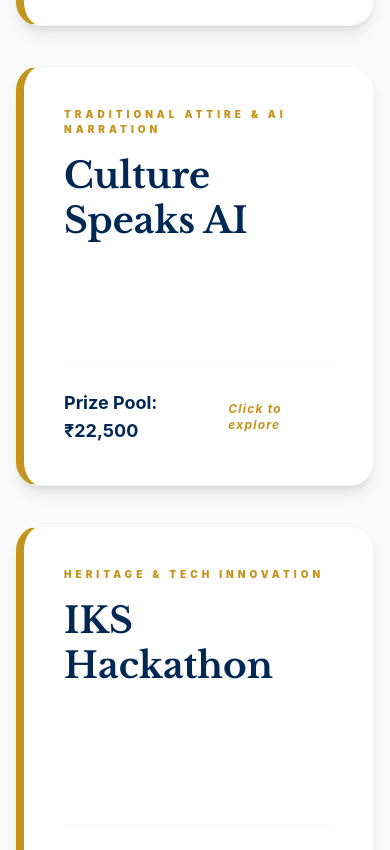
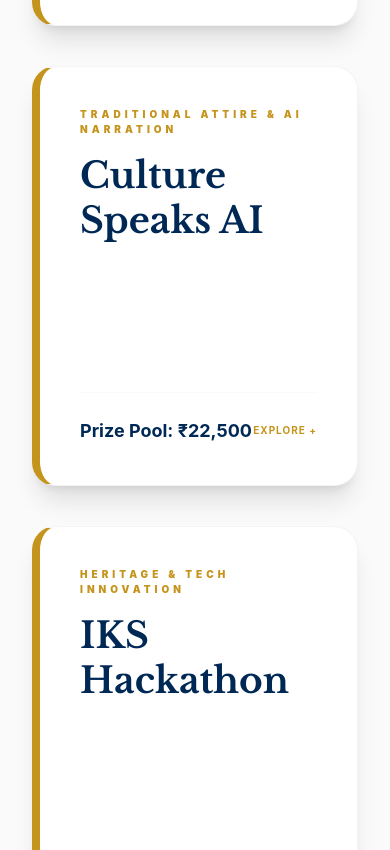
Before and after one commit to Rzooro/Samyuti, a React (Vite) app: page / in a window 390 px wide. Shown: the part 1594-2444 px from the top of the page. Built offline with nearby package versions, Linux system fonts and the light colour scheme.

Commit message:
Resolved scroll issue!

```diff
--- a/src/EventSection.jsx
+++ b/src/EventSection.jsx
@@ -6,11 +6,14 @@ const samyutiEvents = [
     theme: "Celebrating Historical Indian Women",
     prize: "₹10,000",
     context:
-      "Craft original AI-assisted stories highlighting the courage of iconic historical Indian women.",
+      "Craft original AI-assisted stories highlighting the courage and contributions of iconic historical Indian women.",
     rules: ["Use Perplexity AI", "Max 2000 words", "1-hour duration"],
-    leads: ["V Vidhu Krishna", "Sourabha B N"],
-    phones: ["+91 96008 60002", "+91 94801 44714"],
-    emails: ["vidhuk.ema24@chanakyauniversity.edu.in"],
+    leads: ["Sourabha B N", "V Vidhu Krishna"],
+    phones: ["+91 94801 44714", "+91 96008 60002"],
+    emails: [
+      "sourabhabn.ecs24@chanakyauniversity.edu.in",
+      "vidhuk.ema24@chanakyauniversity.edu.in",
+    ],
   },
   {
     title: "Culture Speaks AI",
@@ -23,9 +26,12 @@ const samyutiEvents = [
       "Solo (45s-3m) | Group (2m-3m)",
       "Full dance not permitted",
     ],
-    leads: ["Neha Rajkumar", "Shyama Rai"],
-    phones: ["+91 91083 71116", "+91 76949 95982"],
-    emails: ["nehar.eai24@chanakyauniversity.edu.in"],
+    leads: ["Shyama Rai", "Neha Rajkumar"],
+    phones: ["+91 76949 95982", "+91 91083 71116"],
+    emails: [
+      "shyamar.eai24@chanakyauniversity.edu.in",
+      "nehar.eai24@chanakyauniversity.edu.in",
+    ],
   },
   {
     title: "IKS Hackathon",
@@ -40,14 +46,17 @@ const samyutiEvents = [
     ],
     leads: ["Prithvi S Hegde", "Suprajna S"],
     phones: ["+91 70195 38181", "+91 97315 77988"],
-    emails: ["prithvih.ecs24@chanakyauniversity.edu.in"],
+    emails: [
+      "prithvih.ecs24@chanakyauniversity.edu.in",
+      "suprajnah.eai24@chanakyauniversity.edu.in",
+    ],
   },
   {
     title: "Hardware Hackathon",
     theme: "72-Hour Build Marathon",
     prize: "₹1,20,000",
     context:
-      "Transform raw components into real-world solutions through an on-site 72-hour marathon.",
+      "Transform raw components into real-world solutions through an on-site continuous 72-hour marathon.",
     rules: [
       "Stay on-site for 72 hours",
       "No pre-built kits",
@@ -55,7 +64,10 @@ const samyutiEvents = [
     ],
     leads: ["Abhilash N S Reddy", "Vaibhav K Joshi"],
     phones: ["+91 81473 82695", "+91 88501 79947"],
-    emails: ["abhilashr.eai24@chanakyauniversity.edu.in"],
+    emails: [
+      "abhilashr.eai24@chanakyauniversity.edu.in",
+      "vaibhavkj.ecs24@chanakyauniversity.edu.in",
+    ],
   },
   {
     title: "Gaming: Code the Past",
@@ -70,7 +82,10 @@ const samyutiEvents = [
     ],
     leads: ["Yashas G Hombal", "Sarvesh A Patil"],
     phones: ["+91 99860 62018", "+91 63611 65646"],
-    emails: ["yashasgb.eai24@chanakyauniversity.edu.in"],
+    emails: [
+      "yashasgb.eai24@chanakyauniversity.edu.in",
+      "sarveshap.eec@chanakyauniversity.edu.in",
+    ],
   },
   {
     title: "Treasure Hunt",
@@ -85,7 +100,10 @@ const samyutiEvents = [
     ],
     leads: ["Prateek Joshi", "Abhishek Yadav K"],
     phones: ["+91 95289 83012", "+91 94834 23550"],
-    emails: ["prateekj.eve24@chanakyauniversity.edu.in"],
+    emails: [
+      "prateekj.eve24@chanakyauniversity.edu.in",
+      "abhishekyk.ema25@chanakyauniversity.edu.in",
+    ],
   },
   {
     title: "E-Sports (Valorant)",
@@ -100,7 +118,10 @@ const samyutiEvents = [
     ],
     leads: ["Dheeraj V Gowda", "Adith Aiyanna"],
     phones: ["+91 93537 47945", "+91 74839 26420"],
-    emails: ["dheerajvg.eai24@chanakyauniversity.edu.in"],
+    emails: [
+      "dheerajvg.eai24@chanakyauniversity.edu.in",
+      "adithk.ema24@chanakyauniversity.edu.in",
+    ],
   },
   {
     title: "Video Creation",
@@ -115,7 +136,10 @@ const samyutiEvents = [
     ],
     leads: ["Nikith K", "Mohammed Tanzeel J M"],
     phones: ["+91 93984 91930", "+91 79752 84313"],
-    emails: ["nikithk.eai24@chanakyauniversity.edu.in"],
+    emails: [
+      "nikithk.eai24@chanakyauniversity.edu.in",
+      "mohammedjm.eve24@chanakyauniversity.edu.in",
+    ],
   },
   {
     title: "IKS Quiz",
@@ -130,20 +154,23 @@ const samyutiEvents = [
     ],
     leads: ["Darshan Venkatesh", "Vamshi Kanithi"],
     phones: ["+91 80887 93889", "+91 93467 95738"],
-    emails: ["darshanv.eec24@chanakyauniversity.edu.in"],
+    emails: [
+      "darshanv.eec24@chanakyauniversity.edu.in",
+      "vamshik.eec24@chanakyauniversity.edu.in",
+    ],
   },
 ];
 
 export default function EventSection({ onOpenModal }) {
   return (
     <section className="mb-32">
-      <div className="flex items-center gap-6 mb-16">
-        <h2 className="text-4xl md:text-5xl font-libre font-bold whitespace-nowrap">
+      <div className="flex items-center gap-6 mb-16 px-4 max-w-7xl mx-auto">
+        <h2 className="text-4xl md:text-5xl font-libre font-bold text-[#002855]">
           Event Tracks
         </h2>
-        <div className="h-px flex-1 bg-gradient-to-r from-[#C5941C] to-transparent opacity-20" />
+        <div className="h-px flex-1 bg-gradient-to-r from-[#C5941C] to-transparent opacity-30" />
       </div>
-      <div className="grid md:grid-cols-2 lg:grid-cols-3 gap-10">
+      <div className="grid md:grid-cols-2 lg:grid-cols-3 gap-10 px-4 max-w-7xl mx-auto">
         {samyutiEvents.map((event, idx) => (
           <EventCard
             key={idx}
@@ -158,19 +185,14 @@ export default function EventSection({ onOpenModal }) {
 
 function EventCard({ event, onOpen }) {
   const [isTapped, setIsTapped] = useState(false);
-
   const handleInteraction = () => {
-    if (window.innerWidth < 768) {
-      setIsTapped(!isTapped);
-    } else {
-      onOpen();
-    }
+    window.innerWidth < 768 ? setIsTapped(!isTapped) : onOpen();
   };
 
   return (
     <div
       onClick={handleInteraction}
-      className="relative h-[420px] bg-white rounded-3xl border border-gray-100 shadow-lg overflow-hidden cursor-pointer transition-all duration-300 md:hover:-translate-y-3 md:hover:shadow-2xl border-l-8 border-l-[#C5941C] p-10 flex flex-col justify-between group">
+      className="relative h-[420px] bg-white rounded-3xl border border-gray-100 shadow-xl overflow-hidden cursor-pointer transition-all duration-300 md:hover:-translate-y-3 md:hover:shadow-2xl border-l-8 border-l-[#C5941C] p-10 flex flex-col justify-between group">
       <div>
         <p className="text-[10px] font-black text-[#C5941C] uppercase tracking-[0.4em] mb-4">
           {event.theme}
@@ -181,14 +203,13 @@ function EventCard({ event, onOpen }) {
       </div>
       <div className="pt-6 border-t border-gray-50 flex justify-between items-center font-bold text-[#002855]">
         <span className="text-lg">Prize Pool: {event.prize}</span>
-        <span className="text-xs italic tracking-widest text-[#C5941C]">
-          Click to explore
+        <span className="text-[10px] uppercase tracking-widest text-[#C5941C]">
+          Explore +
         </span>
       </div>
 
       <div
-        className={`absolute inset-0 bg-[#002855] p-10 transition-transform duration-300 ease-in-out flex flex-col z-20 md:hidden
-        ${isTapped ? "translate-y-0" : "translate-y-full"}`}>
+        className={`absolute inset-0 bg-[#002855] p-10 transition-transform duration-300 ease-in-out flex flex-col z-20 md:hidden ${isTapped ? "translate-y-0" : "translate-y-full"}`}>
         <h4 className="text-[#C5941C] font-libre font-bold text-2xl mb-6 border-b border-[#C5941C]/30 pb-3">
           Event Intel
         </h4>
```
Also changed, not shown: src/App.jsx (+13 -29 lines).
